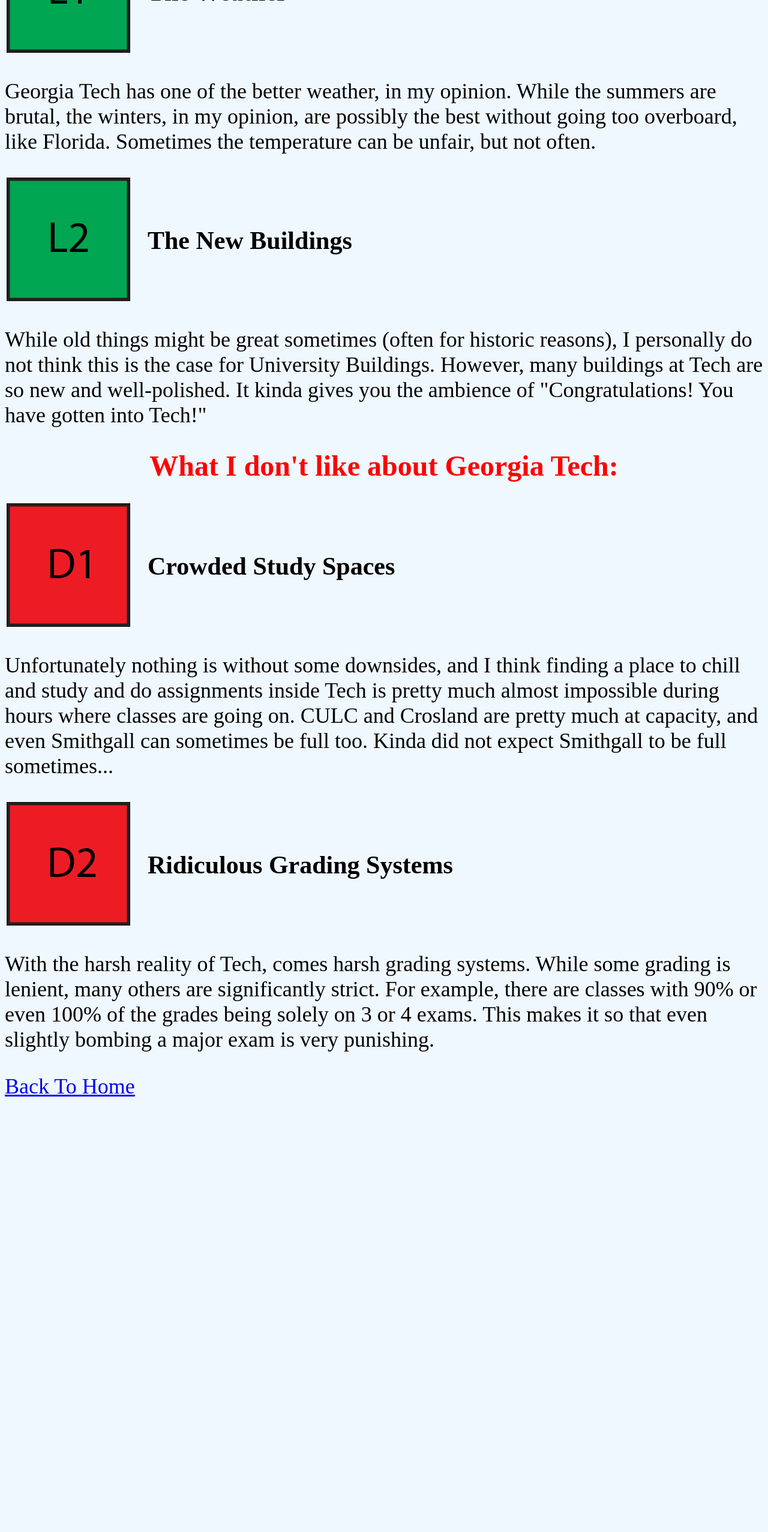
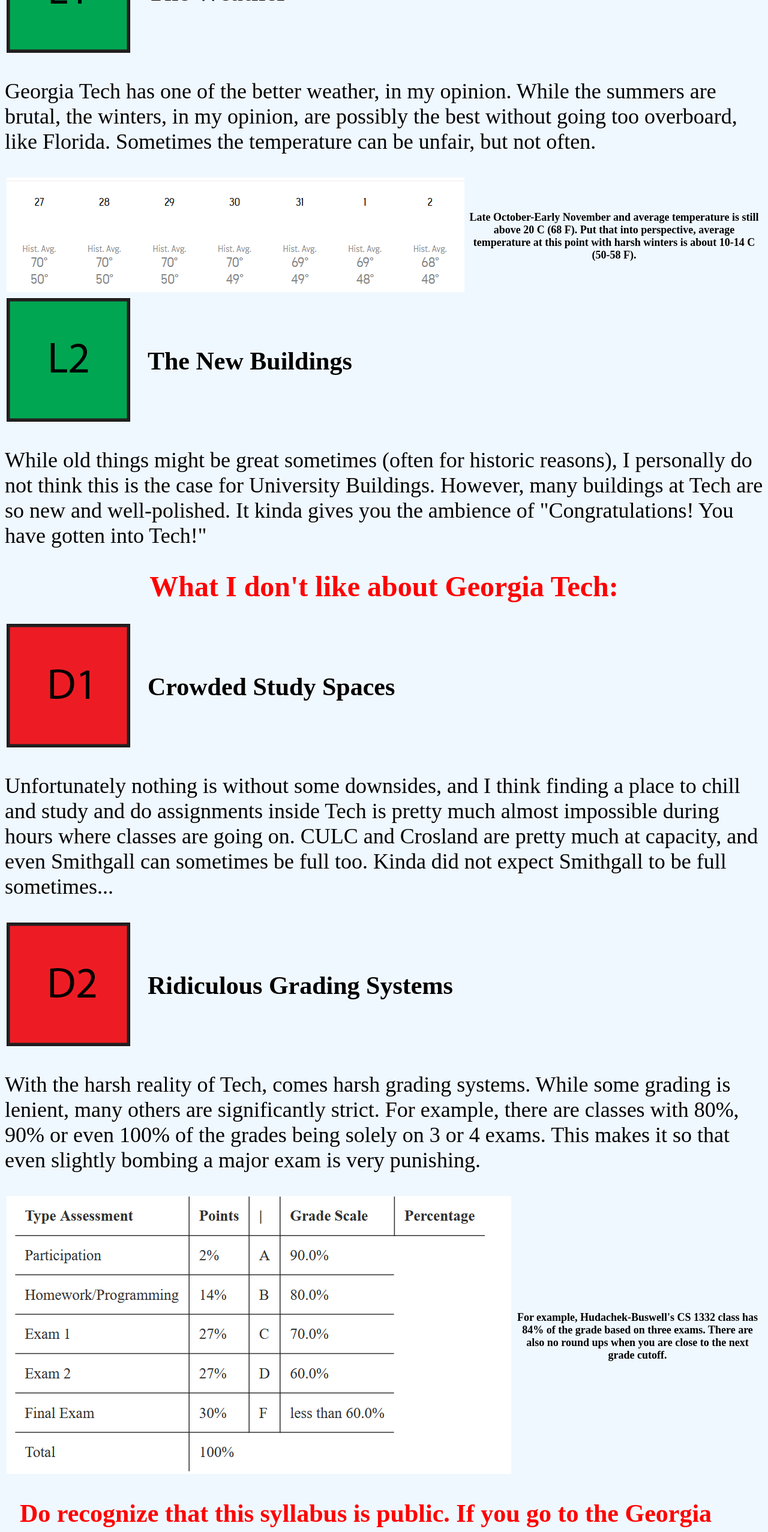
Before and after one commit to MyShuckle/LMC-2700-Project-1, a plain HTML site: page LMC-2700-Project-1/YellowButton.html in a window 1280 px wide. Shown: the part 240-2794 px from the top of the page at 60% size. Before the commit the page ends 2108 px from the top, so only its background shows below. Drawn offline with Linux system fonts and the light colour scheme.

Commit message:
Additional Images

```diff
--- a/LMC-2700-Project-1/MainPage.css
+++ b/LMC-2700-Project-1/MainPage.css
@@ -1,4 +1,3 @@
-<<<<<<< HEAD
 * {
     background-color: aliceblue;
 }
--- a/LMC-2700-Project-1/YellowButton.css
+++ b/LMC-2700-Project-1/YellowButton.css
@@ -12,6 +12,10 @@ p {
     font-size: 36px;
 }
 
+#sidebar {
+    font-size: 18px;
+}
+
 h2 {
     font-size: 42px;
     margin-left: 25px;
--- a/LMC-2700-Project-1/YellowButton.html
+++ b/LMC-2700-Project-1/YellowButton.html
@@ -13,6 +13,10 @@
                 <th><h2>The Weather</h2></th>
             </table>
             <p>Georgia Tech has one of the better weather, in my opinion. While the summers are brutal, the winters, in my opinion, are possibly the best without going too overboard, like Florida. Sometimes the temperature can be unfair, but not often.</p>
+            <table>
+                <th><img src="Images/AverageWeather.png"></th>
+                <th><p id="sidebar">Late October-Early November and average temperature is still above 20 C (68 F). Put that into perspective, average temperature at this point with harsh winters is about 10-14 C (50-58 F).</p></th>
+            </table>
             <table>
                 <th><img src="Images/Like2.png"></th>
                 <th><h2>The New Buildings</h2></th>
@@ -30,7 +34,12 @@
                 <th><img src="Images/Dislike2.png"></th>
                 <th><h2>Ridiculous Grading Systems</h2></th>
             </table>
-            <p>With the harsh reality of Tech, comes harsh grading systems. While some grading is lenient, many others are significantly strict. For example, there are classes with 90% or even 100% of the grades being solely on 3 or 4 exams. This makes it so that even slightly bombing a major exam is very punishing.</p>
+            <p>With the harsh reality of Tech, comes harsh grading systems. While some grading is lenient, many others are significantly strict. For example, there are classes with 80%, 90% or even 100% of the grades being solely on 3 or 4 exams. This makes it so that even slightly bombing a major exam is very punishing.</p>
+            <table>
+                <th><img src="Images/CS1332Syllabus.png"></th>
+                <th><p id=sidebar>For example, Hudachek-Buswell's CS 1332 class has 84% of the grade based on three exams. There are also no round ups when you are close to the next grade cutoff.</p></th>
+            </table>
+            <h2 id="dislike">Do recognize that this syllabus is public. If you go to the Georgia Tech critique, search up CS 1332, you can find Hudachek-Buswell's CS 1332 syllabus.<a href="https://critique.gatech.edu/course?courseID=CS%201332"></p>The link is here.</p></a></h2>
         </section>
         <p><a href="index.html">Back To Home</a></p>
     </body>
```
Also changed, not shown: LMC-2700-Project-1/Images/AverageWeather.png (added), LMC-2700-Project-1/Images/CS1332Syllabus.png (added).
